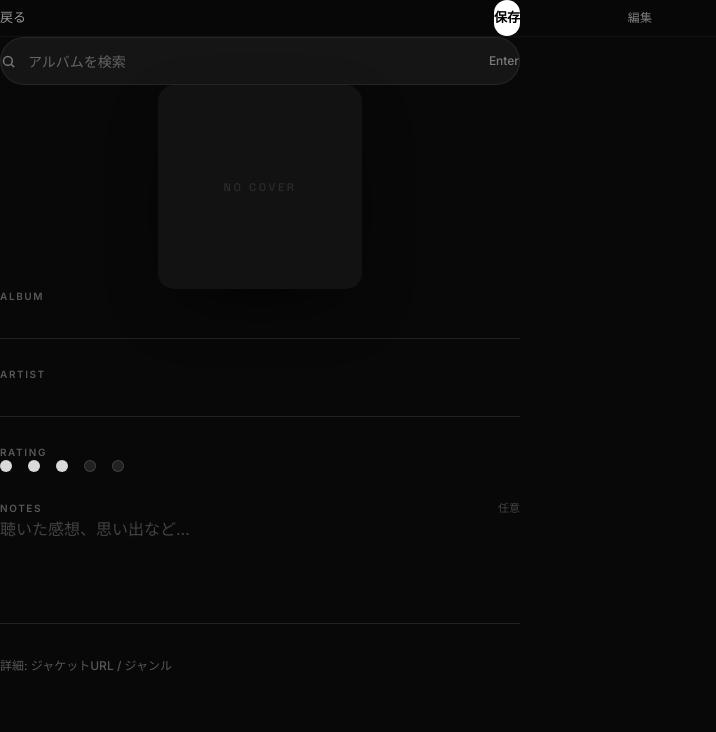
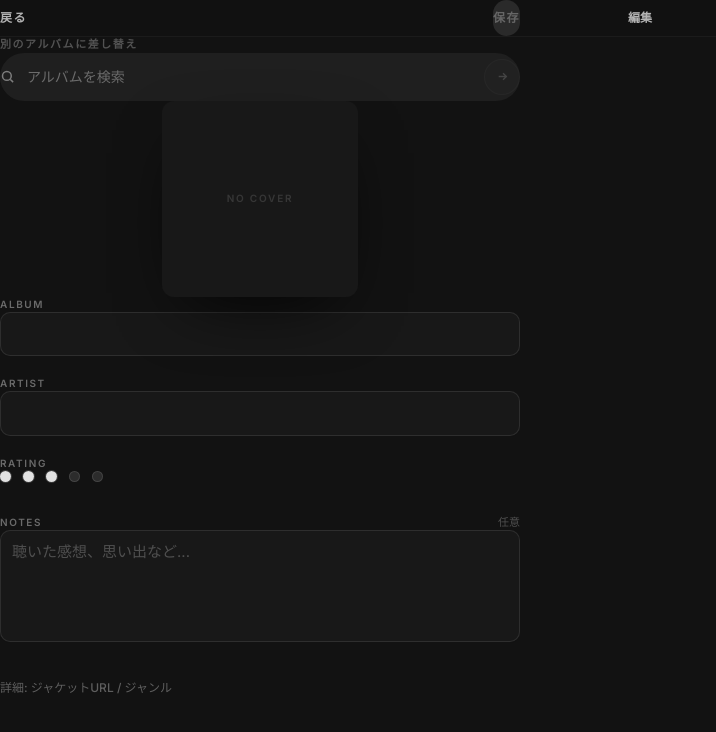
Before and after one commit to taqwq/replay, a React (Vite) app: page /album/1/edit in a window 1280 px wide. Shown: the top 732 px of the page, without its empty margins (0-716 px from the left). Built offline with nearby package versions, Linux system fonts and the light colour scheme.

Commit message:
Refine Replay interaction design

```diff
--- a/src/components/Dots.jsx
+++ b/src/components/Dots.jsx
@@ -11,7 +11,7 @@ export function Dots({ rating, size = 5 }) {
           style={{
             width: size,
             height: size,
-            background: n <= rating ? 'rgba(255,255,255,0.75)' : 'rgba(255,255,255,0.14)',
+            background: n <= rating ? 'rgba(255,255,255,0.78)' : 'rgba(179,179,179,0.2)',
           }}
         />
       ))}
@@ -22,22 +22,22 @@ export function Dots({ rating, size = 5 }) {
 // 入力用：タップできる大きめのドット
 export function DotRating({ value, onChange }) {
   return (
-    <div className="flex items-center gap-4 py-1">
+    <div className="flex items-center gap-3 py-1">
       {[1, 2, 3, 4, 5].map(n => (
         <button
           key={n}
           type="button"
           onClick={() => onChange(n)}
           aria-label={`評価 ${n}`}
-          className="transition-transform duration-150 active:scale-75 hover:scale-110 p-1 -m-1"
+          className="rounded-full p-1.5 transition-transform duration-150 hover:bg-white/[0.055] hover:scale-105 active:scale-90"
         >
           <span
             className="block rounded-full transition-colors duration-200"
             style={{
-              width: 12,
-              height: 12,
-              background: n <= value ? 'rgba(255,255,255,0.85)' : 'rgba(255,255,255,0.1)',
-              boxShadow: n <= value ? 'none' : 'inset 0 0 0 1px rgba(255,255,255,0.14)',
+              width: 11,
+              height: 11,
+              background: n <= value ? 'rgba(255,255,255,0.88)' : 'rgba(179,179,179,0.16)',
+              boxShadow: n <= value ? '0 0 0 1px rgba(255,255,255,0.18)' : 'inset 0 0 0 1px rgba(179,179,179,0.18)',
             }}
           />
         </button>
--- a/src/components/ui.jsx
+++ b/src/components/ui.jsx
@@ -1,10 +1,12 @@
+import { useState } from 'react'
+
 export function TopBar({ left, title, right, compact = false }) {
   return (
-    <header className="sticky top-0 z-30 border-b border-white/[0.04] bg-[#080808]/78 backdrop-blur-2xl">
-      <div className={`mx-auto flex max-w-[520px] items-center justify-between px-5 ${compact ? 'py-3' : 'py-4'}`}>
+    <header className="sticky top-0 z-30 bg-[#121212]/86 shadow-[0_1px_0_rgba(255,255,255,0.04)] backdrop-blur-2xl">
+      <div className={`mx-auto flex max-w-[520px] items-center justify-between px-5 transition-[padding] duration-200 ${compact ? 'py-2.5' : 'py-3.5'}`}>
         <div className="flex min-w-0 flex-1 items-center justify-start">{left}</div>
         {title && (
-          <div className="pointer-events-none absolute left-1/2 -translate-x-1/2 text-[12px] font-medium tracking-[0.02em] text-white/48">
+          <div className="pointer-events-none absolute left-1/2 -translate-x-1/2 text-[12px] font-semibold text-[#b3b3b3]">
             {title}
           </div>
         )}
@@ -17,7 +19,7 @@ export function TopBar({ left, title, right, compact = false }) {
 export function GhostButton({ children, className = '', ...props }) {
   return (
     <button
-      className={`min-h-9 rounded-full px-3 text-[13px] font-medium text-white/58 transition hover:bg-white/[0.06] hover:text-white active:scale-[0.96] ${className}`}
+      className={`min-h-9 rounded-full px-3.5 text-[12px] font-bold uppercase tracking-[0.12em] text-[#b3b3b3] transition hover:bg-white/[0.06] hover:text-white active:scale-[0.96] ${className}`}
       {...props}
     >
       {children}
@@ -28,7 +30,7 @@ export function GhostButton({ children, className = '', ...props }) {
 export function PrimaryButton({ children, className = '', ...props }) {
   return (
     <button
-      className={`min-h-9 rounded-full bg-white px-4 text-[13px] font-semibold text-black transition hover:bg-white/86 active:scale-[0.96] disabled:pointer-events-none disabled:opacity-40 ${className}`}
+      className={`min-h-9 rounded-full bg-white px-4 text-[12px] font-bold uppercase tracking-[0.12em] text-black shadow-[0_8px_24px_rgba(0,0,0,0.5)] transition hover:bg-[#eeeeee] active:scale-[0.96] disabled:pointer-events-none disabled:bg-[#2a2a2a] disabled:text-white/28 disabled:shadow-none ${className}`}
       {...props}
     >
       {children}
@@ -41,7 +43,7 @@ export function IconButton({ children, label, className = '', ...props }) {
     <button
       aria-label={label}
       title={label}
-      className={`grid h-9 w-9 place-items-center rounded-full border border-white/[0.09] bg-white/[0.035] text-white/68 transition hover:border-white/18 hover:bg-white/[0.07] hover:text-white active:scale-95 ${className}`}
+      className={`grid h-9 w-9 place-items-center rounded-full bg-[#1f1f1f] text-[#b3b3b3] shadow-[inset_0_0_0_1px_rgba(124,124,124,0.28)] transition hover:bg-[#252525] hover:text-white active:scale-95 ${className}`}
       {...props}
     >
       {children}
@@ -50,22 +52,25 @@ export function IconButton({ children, label, className = '', ...props }) {
 }
 
 export function AlbumCover({ src, alt, className = '', imageClassName = '', viewTransitionName }) {
+  const [failedImage, setFailedImage] = useState({ src: null, failed: false })
+  const showImage = src && !(failedImage.src === src && failedImage.failed)
+
   return (
     <div
-      className={`relative aspect-square overflow-hidden bg-white/[0.045] shadow-[0_24px_70px_-28px_rgba(0,0,0,0.96)] ${className}`}
+      className={`relative aspect-square overflow-hidden bg-[#181818] shadow-[0_24px_70px_-28px_rgba(0,0,0,0.96)] ${className}`}
       style={viewTransitionName ? { viewTransitionName } : undefined}
     >
-      {src ? (
+      {showImage ? (
         <img
           src={src}
           alt={alt}
           className={`h-full w-full object-cover ${imageClassName}`}
           loading="lazy"
-          onError={e => { e.currentTarget.style.display = 'none' }}
+          onError={() => setFailedImage({ src, failed: true })}
         />
       ) : (
         <div className="grid h-full w-full place-items-center">
-          <span className="font-display select-none text-[11px] tracking-[0.24em] text-white/[0.11]">NO COVER</span>
+          <span className="select-none text-[10px] font-bold uppercase tracking-[0.18em] text-white/[0.13]">No Cover</span>
         </div>
       )}
     </div>
@@ -76,12 +81,29 @@ export function Field({ label, error, hint, children }) {
   return (
     <div>
       <div className="mb-2 flex items-baseline justify-between gap-4">
-        <label className="text-[10px] font-semibold uppercase tracking-[0.16em] text-white/[0.32]">{label}</label>
-        {hint && <span className="text-[11px] text-white/24">{hint}</span>}
+        <label className="text-[10px] font-bold uppercase tracking-[0.16em] text-[#b3b3b3]/55">{label}</label>
+        {hint && <span className="text-[11px] text-[#b3b3b3]/38">{hint}</span>}
       </div>
       {children}
-      {error && <p className="mt-1.5 text-xs text-[#ff6b6b]">{error}</p>}
+      {error && <p className="mt-1.5 text-xs text-[#f3727f]">{error}</p>}
     </div>
+  )
+}
+
+export function FieldGroup({ children, className = '' }) {
+  return (
+    <section className={`flex flex-col gap-5 ${className}`}>
+      {children}
+    </section>
+  )
+}
+
+export function Spinner({ className = '' }) {
+  return (
+    <span
+      aria-hidden="true"
+      className={`block h-3.5 w-3.5 animate-spin rounded-full border-2 border-white/18 border-t-[#b3b3b3] ${className}`}
+    />
   )
 }
 
@@ -90,7 +112,7 @@ export function ConfirmDialog({ open, title, description, confirmLabel = '削除
 
   return (
     <div className="fixed inset-0 z-50 grid place-items-center bg-black/62 px-5 backdrop-blur-sm" role="dialog" aria-modal="true">
-      <div className="w-full max-w-[340px] rounded-[18px] border border-white/[0.09] bg-[#141414] p-4 shadow-2xl fade-up">
+      <div className="w-full max-w-[340px] rounded-[12px] bg-[#181818] p-4 shadow-[0_8px_24px_rgba(0,0,0,0.5)] ring-1 ring-white/[0.07] fade-up">
         <h2 className="text-[15px] font-semibold text-white/92">{title}</h2>
         <p className="mt-2 text-[13px] leading-6 text-white/52">{description}</p>
         <div className="mt-5 flex justify-end gap-2">
--- a/src/index.css
+++ b/src/index.css
@@ -12,9 +12,9 @@
 }
 
 body {
-  background-color: #080808;
+  background-color: #121212;
   color: #ffffff;
-  font-family: 'Inter', system-ui, sans-serif;
+  font-family: 'Inter', 'Helvetica Neue', Arial, 'Hiragino Sans', 'Hiragino Kaku Gothic ProN', Meiryo, sans-serif;
   -webkit-font-smoothing: antialiased;
   text-rendering: optimizeLegibility;
 }
@@ -24,30 +24,31 @@ body {
 }
 
 @keyframes fadeUp {
-  from { opacity: 0; transform: translateY(10px); }
+  from { opacity: 0; transform: translateY(8px); }
   to   { opacity: 1; transform: translateY(0); }
 }
 
 .fade-up {
-  animation: fadeUp 0.4s cubic-bezier(0.22, 1, 0.36, 1) both;
+  animation: fadeUp 0.32s cubic-bezier(0.22, 1, 0.36, 1) both;
 }
 
 .replay-input {
   width: 100%;
   border: 0;
-  border-bottom: 1px solid rgba(255,255,255,0.1);
-  border-radius: 0;
-  background: transparent;
+  border-radius: 10px;
+  background: #181818;
+  box-shadow: rgb(18,18,18) 0 1px 0, rgba(124,124,124,0.22) 0 0 0 1px inset;
   color: rgba(255,255,255,0.94);
   font: inherit;
-  font-size: 16px;
+  font-size: 15px;
   outline: none;
-  padding: 0 0 10px;
-  transition: border-color 0.18s ease, color 0.18s ease;
+  padding: 11px 12px;
+  transition: background 0.18s ease, box-shadow 0.18s ease, color 0.18s ease;
 }
 
 .replay-input:focus {
-  border-bottom-color: rgba(255,255,255,0.46);
+  background: #1f1f1f;
+  box-shadow: rgb(18,18,18) 0 1px 0, rgba(255,255,255,0.42) 0 0 0 1px inset;
 }
 
 .replay-input::placeholder {
--- a/src/pages/AlbumDetail.jsx
+++ b/src/pages/AlbumDetail.jsx
@@ -47,12 +47,12 @@ export default function AlbumDetail() {
   }
 
   return (
-    <div className="relative min-h-screen overflow-hidden bg-[#080808]">
+    <div className="relative min-h-screen overflow-hidden bg-[#121212]">
       <div
         className="pointer-events-none absolute left-0 right-0 top-0 h-[65vh]"
         style={{
           background: color
-            ? `linear-gradient(to bottom, rgba(${color}, 0.42) 0%, rgba(${color}, 0.13) 48%, transparent 100%)`
+            ? `linear-gradient(to bottom, rgba(${color}, 0.32) 0%, rgba(${color}, 0.1) 48%, transparent 100%)`
             : 'transparent',
           opacity: colorVisible ? 1 : 0,
           transition: 'opacity 0.7s ease',
@@ -70,38 +70,38 @@ export default function AlbumDetail() {
             src={album.coverUrl}
             alt={album.title}
             viewTransitionName={vtName}
-            className="w-full rounded-[18px]"
+            className="w-full rounded-[12px]"
           />
         </div>
 
-        <div className="flex flex-col px-6 pb-14 pt-7 sm:px-7">
-          <h1 className="text-[30px] font-bold leading-[1.04] tracking-[-0.03em] text-white">
+        <div className="flex flex-col px-6 pb-14 pt-6 sm:px-7">
+          <h1 className="text-[28px] font-bold leading-[1.08] text-white">
             {album.title}
           </h1>
-          <p className="mt-2 text-[15px] text-white/58">{album.artist}</p>
+          <p className="mt-2 text-[15px] text-[#b3b3b3]">{album.artist}</p>
 
           <div className="mt-5 flex items-center gap-3">
             <Dots rating={album.rating} size={7} />
             {album.genre && (
-              <span className="rounded-full border border-white/[0.08] bg-white/[0.035] px-2.5 py-1 text-[11px] font-medium text-white/42">
+              <span className="rounded-full bg-[#1f1f1f] px-2.5 py-1 text-[11px] font-medium text-[#b3b3b3]/58">
                 {album.genre}
               </span>
             )}
           </div>
 
           {album.note ? (
-            <p className="mt-7 whitespace-pre-wrap text-[14px] leading-7 text-white/58">
+            <p className="mt-7 whitespace-pre-wrap text-[14px] leading-6 text-[#b3b3b3]">
               {album.note}
             </p>
           ) : (
-            <p className="mt-7 text-[13px] text-white/28">メモはまだありません。</p>
+            <p className="mt-7 text-[12px] text-white/18">No notes</p>
           )}
 
           <button
             onClick={() => setConfirmingDelete(true)}
-            className="mt-14 self-center rounded-full px-3 py-2 text-[11px] font-semibold uppercase tracking-[0.16em] text-white/22 transition hover:bg-white/[0.04] hover:text-[#ff6b6b]"
+            className="mt-12 self-start rounded-full bg-[#181818] px-3 py-2 text-[10px] font-bold uppercase tracking-[0.14em] text-white/24 shadow-[inset_0_0_0_1px_rgba(124,124,124,0.14)] transition hover:text-[#f3727f]"
           >
-            削除
+            Delete
           </button>
         </div>
       </main>
--- a/src/pages/AlbumForm.jsx
+++ b/src/pages/AlbumForm.jsx
@@ -4,7 +4,7 @@ import { addAlbum, updateAlbum, getAlbumById } from '../storage'
 import { GENRES } from '../constants'
 import { searchAlbums } from '../utils/itunes'
 import { DotRating } from '../components/Dots'
-import { AlbumCover, Field, GhostButton, PrimaryButton, TopBar } from '../components/ui'
+import { AlbumCover, Field, FieldGroup, GhostButton, IconButton, PrimaryButton, Spinner, TopBar } from '../components/ui'
 
 const EMPTY = { title: '', artist: '', coverUrl: '', rating: 3, genre: 'Other', note: '' }
 
@@ -24,6 +24,8 @@ export default function AlbumForm({ mode }) {
   const [searching, setSearching] = useState(false)
   const [searchError, setSearchError] = useState('')
   const searchRef = useRef(null)
+  const canSave = form.title.trim() && form.artist.trim()
+  const hasSelectedAlbum = form.title.trim() && form.artist.trim()
 
   // 検索欄の外をタップしたら候補を閉じる
   useEffect(() => {
@@ -83,17 +85,20 @@ export default function AlbumForm({ mode }) {
   }
 
   return (
-    <div className="min-h-screen bg-[#080808]">
+    <div className="min-h-screen bg-[#121212]">
       <TopBar
         title={mode === 'edit' ? '編集' : '追加'}
         left={<GhostButton onClick={handleBack}>戻る</GhostButton>}
-        right={<PrimaryButton onClick={handleSave}>保存</PrimaryButton>}
+        right={<PrimaryButton onClick={handleSave} disabled={!canSave}>保存</PrimaryButton>}
       />
 
       <main className="mx-auto max-w-[520px] px-5 pb-16 pt-5 sm:px-7 fade-up">
 
         <div ref={searchRef} className="relative">
-          <div className="flex min-h-12 items-center gap-3 rounded-full border border-white/[0.07] bg-white/[0.055] px-4 transition focus-within:border-white/[0.15] focus-within:bg-white/[0.08]">
+          {mode === 'edit' && (
+            <p className="mb-2 px-1 text-[11px] font-bold uppercase tracking-[0.14em] text-[#b3b3b3]/40">別のアルバムに差し替え</p>
+          )}
+          <div className="flex min-h-12 items-center gap-3 rounded-full bg-[#1f1f1f] px-4 shadow-[rgb(18,18,18)_0_1px_0,rgba(124,124,124,0.28)_0_0_0_1px_inset] transition focus-within:bg-[#252525] focus-within:shadow-[rgb(18,18,18)_0_1px_0,rgba(255,255,255,0.42)_0_0_0_1px_inset]">
             <svg width="15" height="15" viewBox="0 0 24 24" fill="none" stroke="rgba(255,255,255,0.42)" strokeWidth="2.4" aria-hidden="true">
               <circle cx="11" cy="11" r="7" /><path d="M21 21l-4.3-4.3" />
             </svg>
@@ -105,17 +110,25 @@ export default function AlbumForm({ mode }) {
               placeholder={searching ? '検索中...' : 'アルバムを検索'}
               className="min-w-0 flex-1 bg-transparent text-[14px] text-white outline-none placeholder:text-white/34"
             />
-            <button
+            {searching ? (
+              <Spinner />
+            ) : (
+              <IconButton
+                label="検索"
+                disabled={!query.trim()}
                 onClick={handleSearch}
-              className="rounded-full px-2 py-1 text-[12px] font-medium text-white/44 transition hover:bg-white/[0.07] hover:text-white"
+                className="h-7 w-7 bg-white/[0.04] disabled:pointer-events-none disabled:opacity-25"
               >
-              Enter
-            </button>
+                <svg width="13" height="13" viewBox="0 0 24 24" fill="none" stroke="currentColor" strokeWidth="2.6" aria-hidden="true">
+                  <path d="M5 12h14" /><path d="m13 6 6 6-6 6" />
+                </svg>
+              </IconButton>
+            )}
           </div>
           {searchError && <p className="mt-2 px-2 text-xs text-white/34">{searchError}</p>}
 
           {results.length > 0 && (
-            <div className="absolute left-0 right-0 top-full z-30 mt-2 max-h-80 overflow-y-auto rounded-[18px] border border-white/[0.08] bg-[#151515] p-1 shadow-2xl">
+            <div className="absolute left-0 right-0 top-full z-30 mt-2 max-h-80 overflow-y-auto rounded-[12px] bg-[#181818] p-1 shadow-[0_8px_24px_rgba(0,0,0,0.5)] ring-1 ring-white/[0.07]">
               {results.map((item, i) => (
                 <button
                   key={i}
@@ -140,10 +153,19 @@ export default function AlbumForm({ mode }) {
         </div>
 
         <div className="mt-7 flex justify-center">
-          <AlbumCover src={form.coverUrl} alt="cover" className="w-[204px] rounded-[16px]" />
+          <AlbumCover src={form.coverUrl} alt="cover" className="w-[196px] rounded-[12px]" />
         </div>
 
-        <div className="mt-8 flex flex-col gap-7">
+        {hasSelectedAlbum && (
+          <div className="mx-auto mt-4 max-w-[320px] text-center fade-up">
+            <p className="text-[10px] font-bold uppercase tracking-[0.16em] text-[#b3b3b3]/42">Selected</p>
+            <p className="mt-1 truncate text-[14px] font-bold text-white">{form.title}</p>
+            <p className="truncate text-[12px] text-[#b3b3b3]">{form.artist}</p>
+          </div>
+        )}
+
+        <div className="mt-8 flex flex-col gap-8">
+          <FieldGroup>
             <Field label="Album" error={errors.title}>
               <input
                 type="text"
@@ -165,16 +187,19 @@ export default function AlbumForm({ mode }) {
             <Field label="Rating">
               <DotRating value={form.rating} onChange={v => set('rating', v)} />
             </Field>
+          </FieldGroup>
 
+          <FieldGroup>
             <Field label="Notes" hint="任意">
               <textarea
                 value={form.note}
                 onChange={e => set('note', e.target.value)}
                 rows={4}
                 placeholder="聴いた感想、思い出など..."
-              className="replay-input resize-none leading-7"
+                className="replay-input resize-none leading-6"
               />
             </Field>
+          </FieldGroup>
 
           <button
             onClick={() => setShowDetails(s => !s)}
@@ -184,7 +209,7 @@ export default function AlbumForm({ mode }) {
           </button>
 
           {showDetails && (
-            <div className="flex flex-col gap-7 fade-up">
+            <FieldGroup className="fade-up">
               <Field label="Cover URL">
                 <input
                   type="url"
@@ -203,7 +228,7 @@ export default function AlbumForm({ mode }) {
                   {GENRES.map(g => <option key={g} value={g}>{g}</option>)}
                 </select>
               </Field>
-            </div>
+            </FieldGroup>
           )}
         </div>
       </main>
--- a/src/pages/AlbumList.jsx
+++ b/src/pages/AlbumList.jsx
@@ -49,7 +49,7 @@ function AlbumCard({ album, index, cardRef, onColorReady }) {
           className="pointer-events-none absolute -inset-x-3 -top-4 bottom-0 rounded-[28px] blur-[42px]"
           style={{
             background: `radial-gradient(circle at 50% 55%, rgb(${color}), transparent 68%)`,
-            opacity: glowVisible ? 0.24 : 0,
+            opacity: glowVisible ? 0.16 : 0,
             transition: 'opacity 0.7s ease',
           }}
         />
@@ -59,18 +59,18 @@ function AlbumCard({ album, index, cardRef, onColorReady }) {
         src={album.coverUrl}
         alt={album.title}
         viewTransitionName={vtName}
-        className="rounded-[18px] transition duration-300 ease-out group-hover:scale-[1.01] group-active:scale-[0.985]"
+        className="rounded-[12px] transition duration-300 ease-out group-hover:scale-[1.008] group-active:scale-[0.985]"
       />
-      <div className="pointer-events-none absolute inset-0 overflow-hidden rounded-[18px]">
+      <div className="pointer-events-none absolute inset-0 overflow-hidden rounded-[12px]">
         <div className="absolute inset-x-0 bottom-0 px-4 pb-3.5 pt-10"
           style={{ background: 'linear-gradient(to top, rgba(0,0,0,0.68) 0%, rgba(0,0,0,0.2) 58%, transparent 100%)' }}
         >
           <div className="flex items-end justify-between gap-3">
             <div className="min-w-0">
-              <p className="truncate text-[16px] font-semibold leading-[1.15] tracking-[-0.01em] text-white">
+              <p className="truncate text-[16px] font-bold leading-[1.15] text-white">
                 {album.title}
               </p>
-              <p className="mt-0.5 truncate text-[12px] text-white/64">{album.artist}</p>
+              <p className="mt-0.5 truncate text-[13px] text-[#b3b3b3]">{album.artist}</p>
             </div>
             <div className="flex-shrink-0 pb-0.5">
               <Dots rating={album.rating} />
@@ -123,20 +123,20 @@ export default function AlbumList() {
       className="min-h-screen transition-[background] duration-700"
       style={{
         background: bgColor
-          ? `radial-gradient(ellipse 120% 50% at 50% 0%, rgba(${bgColor}, 0.065) 0%, #080808 56%)`
-          : '#080808',
+          ? `radial-gradient(ellipse 120% 48% at 50% 0%, rgba(${bgColor}, 0.052) 0%, #121212 58%)`
+          : '#121212',
       }}
     >
       <TopBar
         compact={scrolled}
-        left={<h1 className="font-display text-[21px] font-bold tracking-tight text-white">replay</h1>}
+        left={<h1 className="font-display text-[19px] font-bold text-white">replay</h1>}
         right={<IconButton label="アルバムを追加" onClick={() => goTo(navigate, '/add')}><span className="-mt-0.5 text-[22px] font-light">+</span></IconButton>}
       />
 
-      <main className="mx-auto flex max-w-[520px] flex-col gap-10 px-5 pb-20 pt-4 sm:px-6">
+      <main className="mx-auto flex max-w-[520px] flex-col gap-8 px-5 pb-20 pt-4 sm:px-6">
         {albums.length === 0 ? (
           <div className="flex flex-col items-center gap-5 pt-20 text-center fade-up">
-            <div className="aspect-square w-44 rounded-[18px] border border-white/[0.06] bg-[linear-gradient(145deg,rgba(255,255,255,0.055),rgba(255,255,255,0.015))] shadow-[0_22px_60px_-34px_rgba(255,255,255,0.25)]" />
+            <div className="aspect-square w-44 rounded-[12px] bg-[#181818] shadow-[inset_0_0_0_1px_rgba(124,124,124,0.18),0_8px_24px_rgba(0,0,0,0.5)]" />
             <div>
               <p className="text-[15px] font-medium text-white/58">最初の1枚を残す</p>
               <p className="mt-1 text-xs text-white/30">検索して、評価とメモだけ足せば完了です</p>
```
Lines whose indentation alone changed are shown as unchanged.
